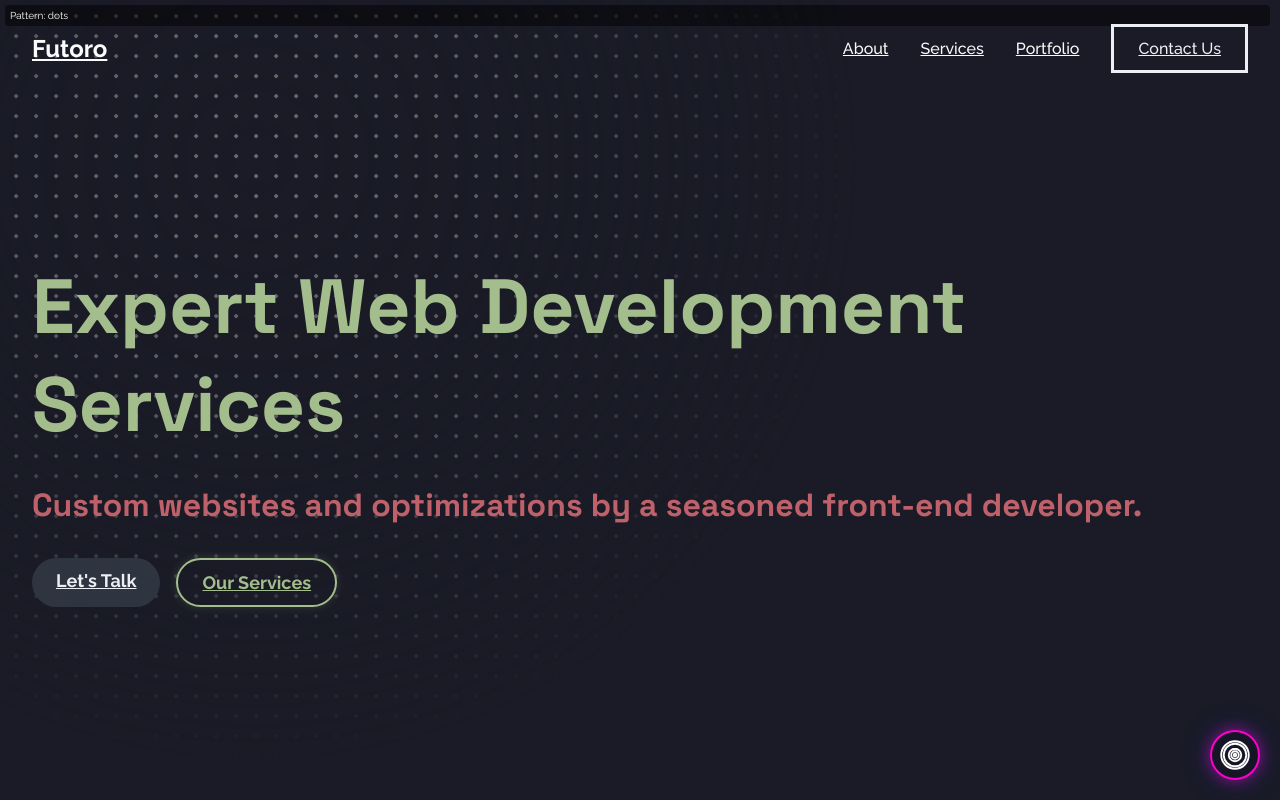
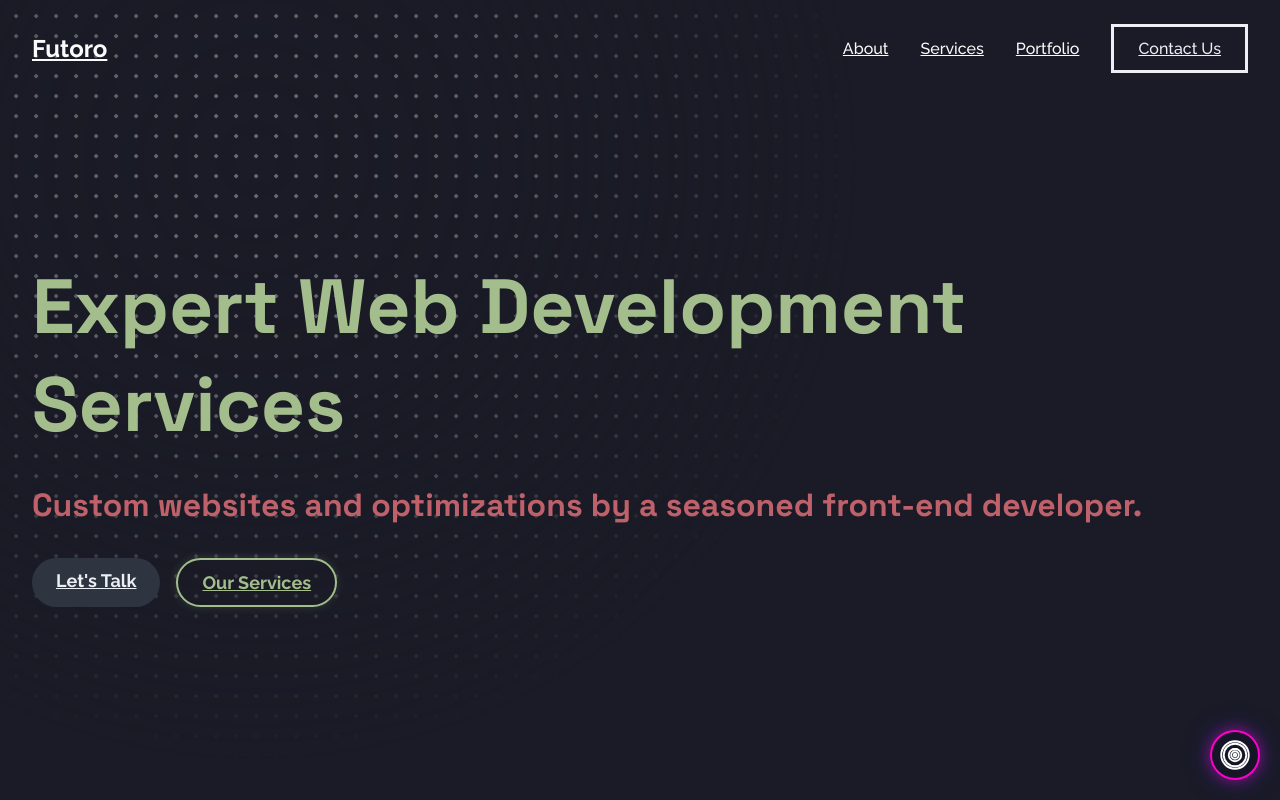
Before and after one commit to juanroddotdev/futoro-site, a Vue app: page /grid-paper-overlay-demo in a window 1280 px wide. Shown: the top 800 px of the page. Built offline with nearby package versions, Linux system fonts and the light colour scheme.

Commit message:
hid pattern checker

```diff
--- a/src/components/export-to-main/gridBackground/GridPaperOverlay.vue
+++ b/src/components/export-to-main/gridBackground/GridPaperOverlay.vue
@@ -98,9 +98,9 @@ watch(effectivePattern, (newPattern) => {
       }
     ]"
   >
-    <div class="debug-info" style="position: absolute; top: 5px; left: 5px; font-size: 10px; color: white; background: rgba(0,0,0,0.5); padding: 5px; z-index: 100;">
+    <!-- <div class="debug-info" style="position: absolute; top: 5px; left: 5px; font-size: 10px; color: white; background: rgba(0,0,0,0.5); padding: 5px; z-index: 100;">
       Pattern: {{ effectivePattern }}
-    </div>
+    </div> -->
     <slot></slot>
   </div>
 </template>
```
